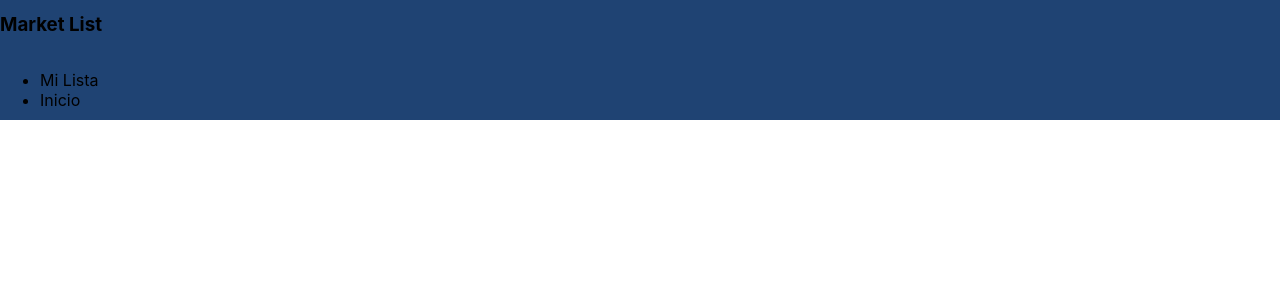
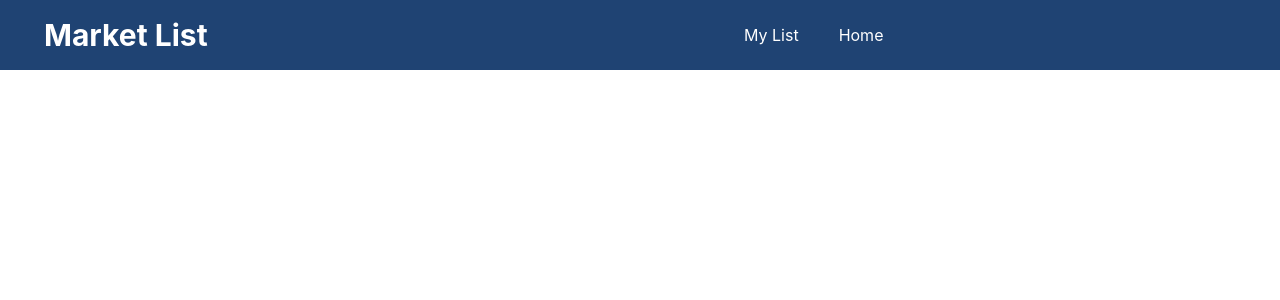
Before and after one commit to montesp/marketplace-list, a React (Create React App) app: page / in a window 1280 px wide. Shown: the top 300 px of the page. Built offline with nearby package versions, Linux system fonts and the light colour scheme.

Commit message:
header css done

```diff
--- a/src/App.js
+++ b/src/App.js
@@ -1,5 +1,5 @@
 import './App.scss';
-import { Header } from './components/Header';
+import { Header } from './components/Header/Header';
 
 function App() {
   return (
--- a/src/_colors.scss
+++ b/src/_colors.scss
@@ -1,3 +1,5 @@
 $primary-color: #1F4373;
 $secundary-color:#BF1304;
 $terciary-color: #0442BF;
+$light-color: #FFF;
+$light-color-opacity: #f2f2f2;
--- a/src/components/Header.scss
+++ /dev/null
@@ -1,8 +0,0 @@
-@import '../colors.scss';
-
-.header {
-  width: 100%;
-  height: 120px;
-  background-color: $primary-color;
-
-}
--- a/src/components/Header.js
+++ b/src/components/Header/Header.js
@@ -5,8 +5,8 @@ function Header() {
     <header className='header'>
       <h3 className='header__title'>Market List</h3>
       <ul className='header__list'>
-        <li className='header__list-item'>Mi Lista</li>
-        <li className='header__list-item'>Inicio</li>
+        <li className='header__list-item'>My List</li>
+        <li className='header__list-item'>Home</li>
       </ul>
     </header>
   );
--- /dev/null
+++ b/src/components/Header/Header.scss
@@ -0,0 +1,28 @@
+@import '../../_colors.scss';
+
+.header {
+  width: 100%;
+  height: 70px;
+  display: flex;
+  flex-direction: row;
+  justify-content: center;
+  align-items: center;
+  background-color: $primary-color;
+  &__title {
+    color: $light-color;
+    font-size: 30px;
+    width: 50%;
+  }
+  &__list {
+    display: flex;
+    width: 40%;
+    &-item {
+      list-style-type: none;
+      margin: 0 20px;
+      color: $light-color;
+      &:hover {
+        color: $light-color-opacity;
+      }
+    }
+  }
+}
```
